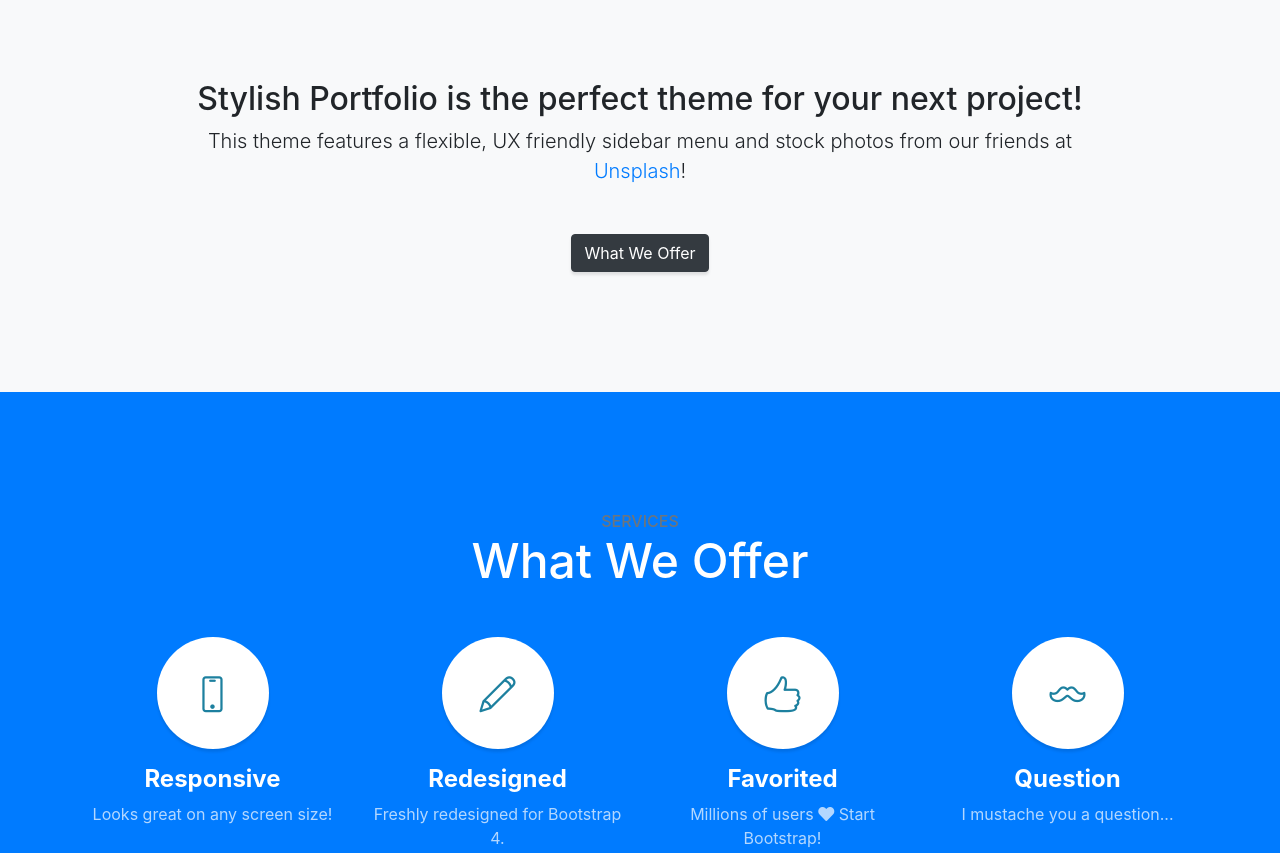
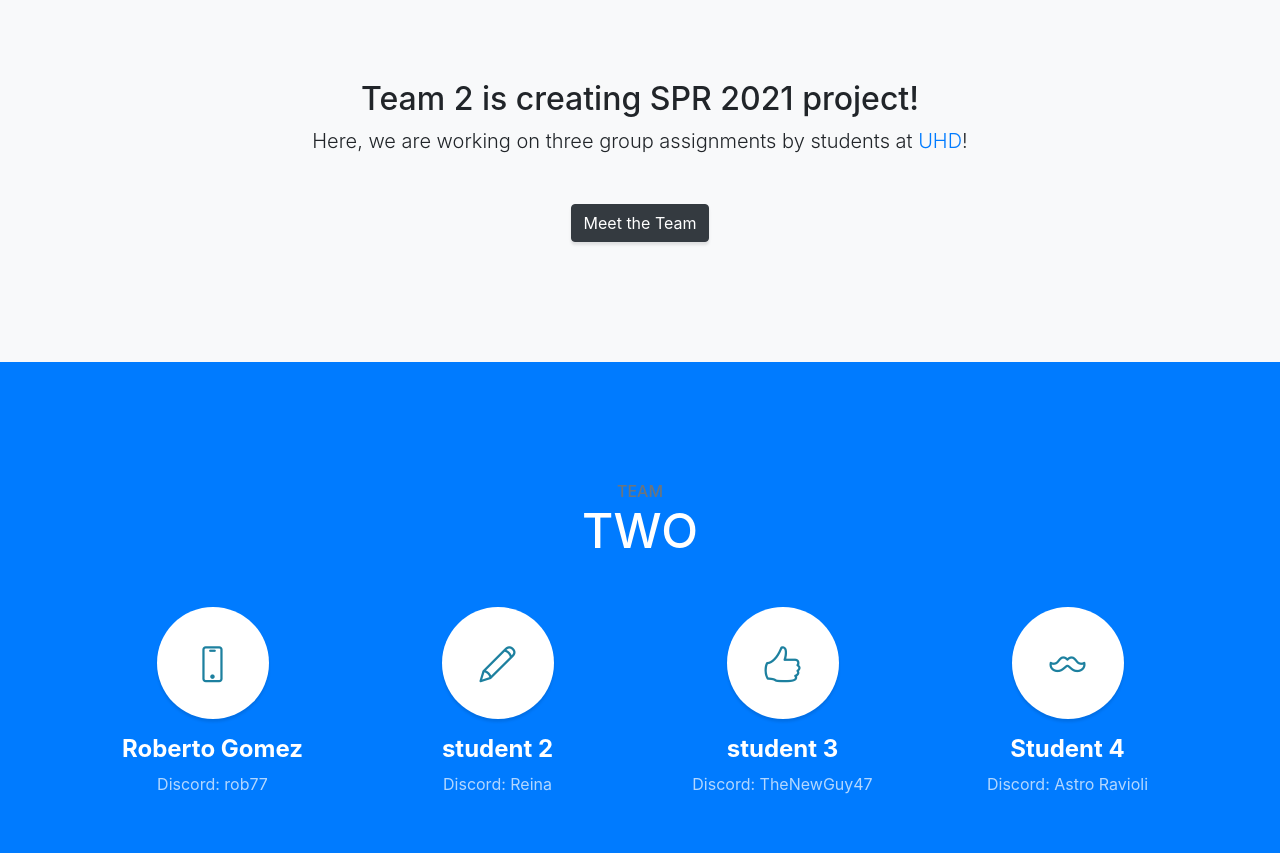
Before and after one commit to UHDrob/uhdproject, a website with bundled scripts: page index.html in a window 1280 px wide. Shown: the part 840-1693 px from the top of the page. Built offline with nearby package versions, Linux system fonts and the light colour scheme.

Commit message:
Clean Index

```diff
--- a/index.html
+++ b/index.html
@@ -8,7 +8,7 @@
   <meta name="description" content="">
   <meta name="author" content="">
 
-  <title>Stylish Portfolio - Start Bootstrap Template</title>
+  <title>UHD Project Online</title>
 
   <!-- Bootstrap Core CSS -->
   <link href="vendor/bootstrap/css/bootstrap.min.css" rel="stylesheet">
@@ -32,7 +32,7 @@
   <nav id="sidebar-wrapper">
     <ul class="sidebar-nav">
       <li class="sidebar-brand">
-        <a class="js-scroll-trigger" href="#page-top">Start Bootstrap</a>
+        <a class="js-scroll-trigger" href="#page-top">UHD Project</a>
       </li>
       <li class="sidebar-nav-item">
         <a class="js-scroll-trigger" href="#page-top">Home</a>
@@ -41,23 +41,25 @@
         <a class="js-scroll-trigger" href="#about">About</a>
       </li>
       <li class="sidebar-nav-item">
-        <a class="js-scroll-trigger" href="#services">Services</a>
+        <a class="js-scroll-trigger" href="#team">Team</a>
       </li>
       <li class="sidebar-nav-item">
         <a class="js-scroll-trigger" href="#portfolio">Portfolio</a>
       </li>
+      <!--
       <li class="sidebar-nav-item">
         <a class="js-scroll-trigger" href="#contact">Contact</a>
       </li>
+    -->
     </ul>
   </nav>
 
   <!-- Header -->
   <header class="masthead d-flex">
     <div class="container text-center my-auto">
-      <h1 class="mb-1">Stylish Portfolio</h1>
+      <h1 class="mb-1">UHD-COB</h1>
       <h3 class="mb-5">
-        <em>A Free Bootstrap Theme by Start Bootstrap</em>
+        <em>Systems Analysis and Design</em>
       </h3>
       <a class="btn btn-primary btn-xl js-scroll-trigger" href="#about">Find Out More</a>
     </div>
@@ -69,21 +71,21 @@
     <div class="container text-center">
       <div class="row">
         <div class="col-lg-10 mx-auto">
-          <h2>Stylish Portfolio is the perfect theme for your next project!</h2>
-          <p class="lead mb-5">This theme features a flexible, UX friendly sidebar menu and stock photos from our friends at
-            <a href="https://unsplash.com/">Unsplash</a>!</p>
-          <a class="btn btn-dark btn-xl js-scroll-trigger" href="#services">What We Offer</a>
+          <h2>Team 2 is creating SPR 2021 project!</h2>
+          <p class="lead mb-5">Here, we are working on three group assignments by students at
+            <a href="https://uhd.edu/">UHD</a>!</p>
+          <a class="btn btn-dark btn-xl js-scroll-trigger" href="#team">Meet the Team</a>
         </div>
       </div>
     </div>
   </section>
 
-  <!-- Services -->
-  <section class="content-section bg-primary text-white text-center" id="services">
+  <!-- Team -->
+  <section class="content-section bg-primary text-white text-center" id="team">
     <div class="container">
       <div class="content-section-heading">
-        <h3 class="text-secondary mb-0">Services</h3>
-        <h2 class="mb-5">What We Offer</h2>
+        <h3 class="text-secondary mb-0">Team</h3>
+        <h2 class="mb-5">TWO</h2>
       </div>
       <div class="row">
         <div class="col-lg-3 col-md-6 mb-5 mb-lg-0">
@@ -91,44 +93,45 @@
             <i class="icon-screen-smartphone"></i>
           </span>
           <h4>
-            <strong>Responsive</strong>
+            <strong>Roberto Gomez</strong>
           </h4>
-          <p class="text-faded mb-0">Looks great on any screen size!</p>
+          <p class="text-faded mb-0">Discord: rob77</p>
         </div>
         <div class="col-lg-3 col-md-6 mb-5 mb-lg-0">
           <span class="service-icon rounded-circle mx-auto mb-3">
             <i class="icon-pencil"></i>
           </span>
           <h4>
-            <strong>Redesigned</strong>
+            <strong>student 2</strong>
           </h4>
-          <p class="text-faded mb-0">Freshly redesigned for Bootstrap 4.</p>
+          <p class="text-faded mb-0">Discord: Reina</p>
         </div>
         <div class="col-lg-3 col-md-6 mb-5 mb-md-0">
           <span class="service-icon rounded-circle mx-auto mb-3">
             <i class="icon-like"></i>
           </span>
           <h4>
-            <strong>Favorited</strong>
+            <strong>student 3</strong>
           </h4>
-          <p class="text-faded mb-0">Millions of users
+          <p class="text-faded mb-0">Discord: TheNewGuy47</p>
+          <!-- <p class="text-faded mb-0">The New Guy
             <i class="fas fa-heart"></i>
-            Start Bootstrap!</p>
+            Start Bootstrap!</p> -->
         </div>
         <div class="col-lg-3 col-md-6">
           <span class="service-icon rounded-circle mx-auto mb-3">
             <i class="icon-mustache"></i>
           </span>
           <h4>
-            <strong>Question</strong>
+            <strong>Student 4</strong>
           </h4>
-          <p class="text-faded mb-0">I mustache you a question...</p>
+          <p class="text-faded mb-0">Discord: Astro Ravioli</p>
         </div>
       </div>
     </div>
   </section>
 
-  <!-- Callout -->
+  <!-- Callout
   <section class="callout">
     <div class="container text-center">
       <h2 class="mx-auto mb-5">Welcome to
@@ -137,6 +140,7 @@
       <a class="btn btn-primary btn-xl" href="https://startbootstrap.com/theme/stylish-portfolio/">Download Now!</a>
     </div>
   </section>
+-->
 
   <!-- Portfolio -->
   <section class="content-section" id="portfolio">
@@ -150,8 +154,8 @@
           <a class="portfolio-item" href="#!">
             <div class="caption">
               <div class="caption-content">
-                <div class="h2">Stationary</div>
-                <p class="mb-0">A yellow pencil with envelopes on a clean, blue backdrop!</p>
+                <div class="h2">Assignment 1</div>
+                <p class="mb-0">Group Assignment 1 - Due by 10 PM on Monday April 11, 2021</p>
               </div>
             </div>
             <img class="img-fluid" src="img/portfolio-1.jpg" alt="">
@@ -161,8 +165,8 @@
           <a class="portfolio-item" href="#!">
             <div class="caption">
               <div class="caption-content">
-                <div class="h2">Ice Cream</div>
-                <p class="mb-0">A dark blue background with a colored pencil, a clip, and a tiny ice cream cone!</p>
+                <div class="h2">Assignment 2</div>
+                <p class="mb-0">Group Assignment 2 - Due by April 18, 2021</p>
               </div>
             </div>
             <img class="img-fluid" src="img/portfolio-2.jpg" alt="">
@@ -172,13 +176,14 @@
           <a class="portfolio-item" href="#!">
             <div class="caption">
               <div class="caption-content">
-                <div class="h2">Strawberries</div>
-                <p class="mb-0">Strawberries are such a tasty snack, especially with a little sugar on top!</p>
+                <div class="h2">Assignment 3</div>
+                <p class="mb-0">Group Assignment 3 - Due April 28, 2021</p>
               </div>
             </div>
-            <img class="img-fluid" src="img/portfolio-3.jpg" alt="">
+            <img class="img-fluid" src="img/portfolio-4.jpg" alt="">
           </a>
         </div>
+        <!--
         <div class="col-lg-6">
           <a class="portfolio-item" href="#!">
             <div class="caption">
@@ -190,11 +195,13 @@
             <img class="img-fluid" src="img/portfolio-4.jpg" alt="">
           </a>
         </div>
+        -->
       </div>
     </div>
   </section>
 
-  <!-- Call to Action -->
+
+  <!-- Call to Action
   <section class="content-section bg-primary text-white">
     <div class="container text-center">
       <h2 class="mb-4">The buttons below are impossible to resist...</h2>
@@ -202,8 +209,9 @@
       <a href="#!" class="btn btn-xl btn-dark">Look at Me!</a>
     </div>
   </section>
+-->
 
-  <!-- Map -->
+  <!-- Map
   <div id="contact" class="map">
     <iframe src="https://maps.google.com/maps?f=q&amp;source=s_q&amp;hl=en&amp;geocode=&amp;q=Twitter,+Inc.,+Market+Street,+San+Francisco,+CA&amp;aq=0&amp;oq=twitter&amp;sll=28.659344,-81.187888&amp;sspn=0.128789,0.264187&amp;ie=UTF8&amp;hq=Twitter,+Inc.,+Market+Street,+San+Francisco,+CA&amp;t=m&amp;z=15&amp;iwloc=A&amp;output=embed"></iframe>
     <br />
@@ -211,6 +219,7 @@
       <a href="https://maps.google.com/maps?f=q&amp;source=embed&amp;hl=en&amp;geocode=&amp;q=Twitter,+Inc.,+Market+Street,+San+Francisco,+CA&amp;aq=0&amp;oq=twitter&amp;sll=28.659344,-81.187888&amp;sspn=0.128789,0.264187&amp;ie=UTF8&amp;hq=Twitter,+Inc.,+Market+Street,+San+Francisco,+CA&amp;t=m&amp;z=15&amp;iwloc=A"></a>
     </small>
   </div>
+-->
 
   <!-- Footer -->
   <footer class="footer text-center">
@@ -232,7 +241,7 @@
           </a>
         </li>
       </ul>
-      <p class="text-muted small mb-0">Copyright &copy; Your Website 2020</p>
+      <p class="text-muted small mb-0">Copyright &copy; Roberto Gomez 2020</p>
     </div>
   </footer>
 
```
